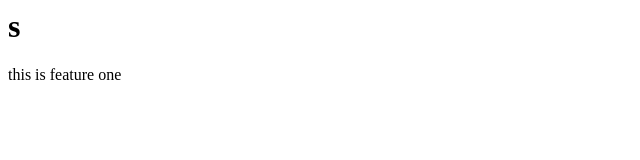
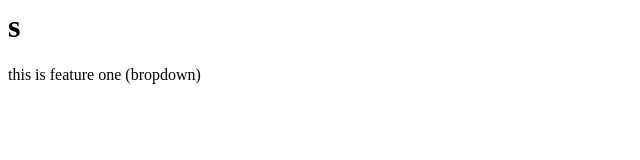
Before and after one commit to swamibhagwat2004-gif/demo, a plain HTML site: page index.html in a window 1280 px wide. Shown: the full height of the page, 0-640 px from the left. Drawn offline with Linux system fonts and the light colour scheme.

Commit message:
add both feature

```diff
--- a/index.html
+++ b/index.html
@@ -1,2 +1,2 @@
 <h1>s</h1>
-<p>this is feature one</p>
+<p>this is feature one (bropdown)</p>
```
